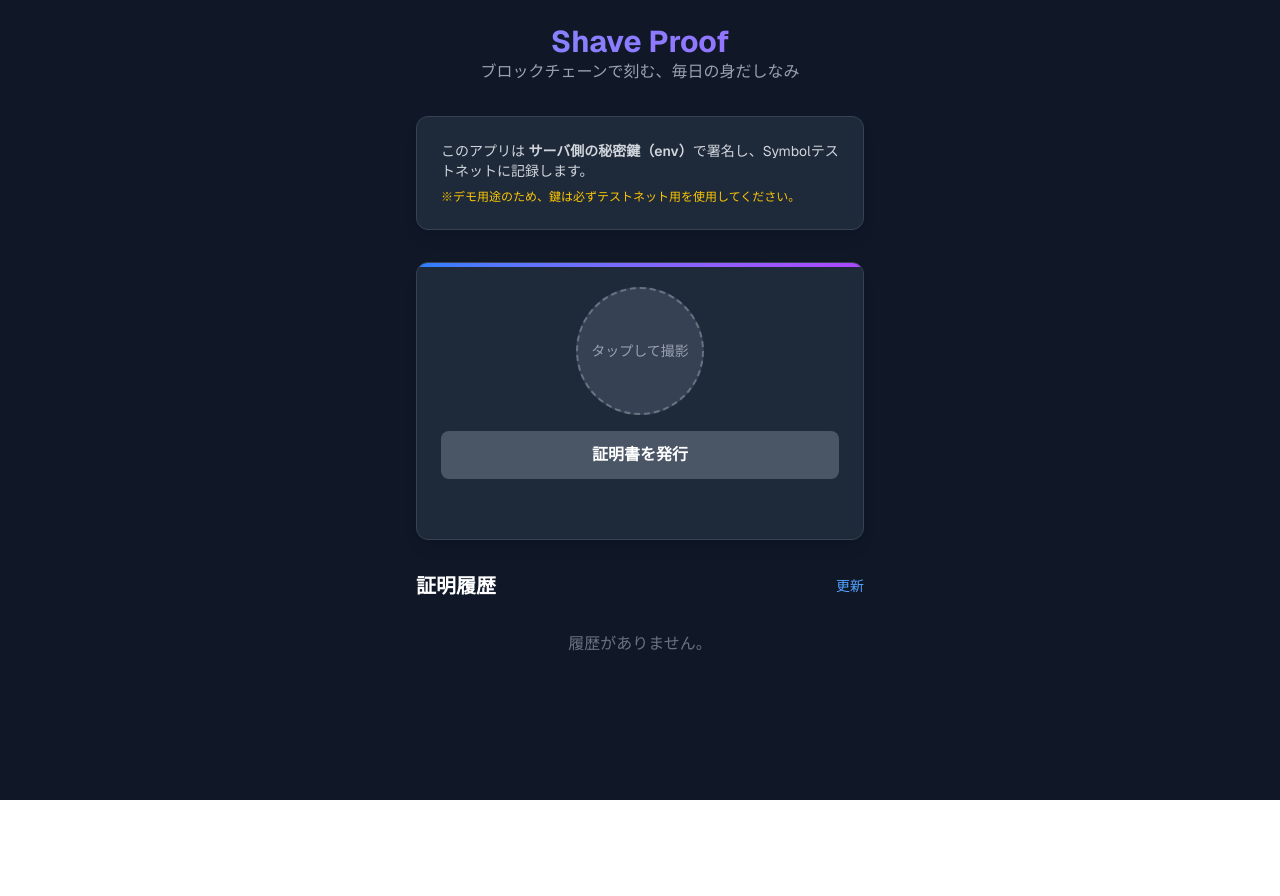
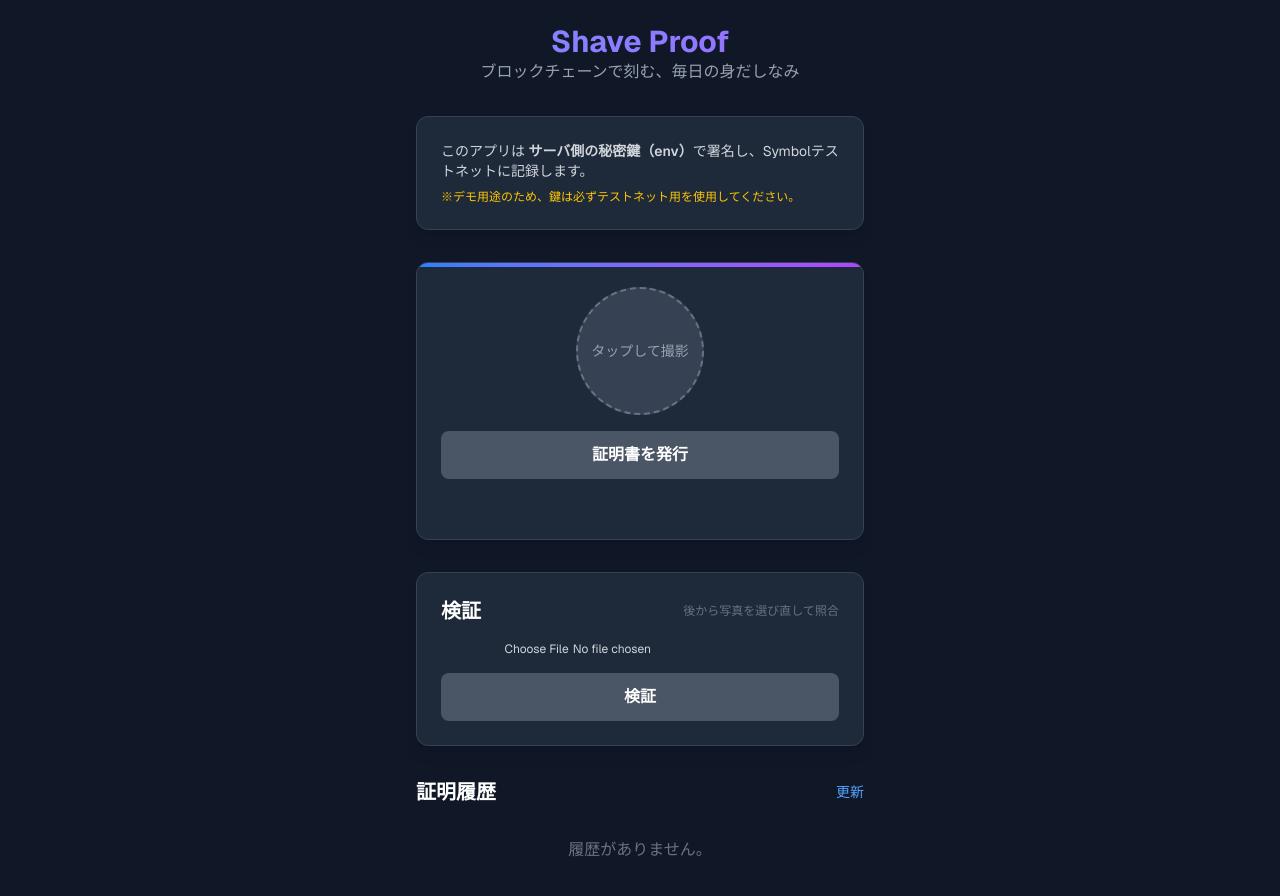
Before and after one commit to NarumiKomaba/blockchain-hige, a Next.js app: page / in a window 1280 px wide. Shown: the top 896 px of the page. Before the commit the page ends 800 px from the top, so only its background shows below. Built offline with nearby package versions, Linux system fonts and the light colour scheme.

Commit message:
Add proof details and verification flow

```diff
--- a/app/page.tsx
+++ b/app/page.tsx
@@ -1,6 +1,6 @@
 "use client";
 
-import { useState } from "react";
+import { useEffect, useState } from "react";
 
 // Simple SHA256 helper using Web Crypto API
 async function sha256(file: File): Promise<string> {
@@ -8,6 +8,50 @@
   const hashBuffer = await crypto.subtle.digest("SHA-256", buffer);
   const hashArray = Array.from(new Uint8Array(hashBuffer));
   return hashArray.map((b) => b.toString(16).padStart(2, "0")).join("");
+}
+
+const SYMBOL_EPOCH_ADJUSTMENT = 1615853185000;
+
+function formatSymbolTimestamp(timestamp?: string | number): string {
+  if (timestamp === undefined || timestamp === null) return "";
+  const numeric = Number(timestamp);
+  if (Number.isNaN(numeric)) return "";
+  return new Date(numeric + SYMBOL_EPOCH_ADJUSTMENT).toLocaleString("ja-JP");
+}
+
+type StoredPhoto = {
+  hash: string;
+  blob: Blob;
+  createdAt: number;
+};
+
+const DB_NAME = "shave-proof";
+const STORE_NAME = "photos";
+
+async function openPhotoDb(): Promise<IDBDatabase> {
+  return new Promise((resolve, reject) => {
+    const request = indexedDB.open(DB_NAME, 1);
+    request.onupgradeneeded = () => {
+      const db = request.result;
+      if (!db.objectStoreNames.contains(STORE_NAME)) {
+        db.createObjectStore(STORE_NAME, { keyPath: "hash" });
+      }
+    };
+    request.onsuccess = () => resolve(request.result);
+    request.onerror = () => reject(request.error);
+  });
+}
+
+async function savePhotoToIndexedDb(hash: string, file: File) {
+  const db = await openPhotoDb();
+  return new Promise<void>((resolve, reject) => {
+    const transaction = db.transaction(STORE_NAME, "readwrite");
+    const store = transaction.objectStore(STORE_NAME);
+    const record: StoredPhoto = { hash, blob: file, createdAt: Date.now() };
+    store.put(record);
+    transaction.oncomplete = () => resolve();
+    transaction.onerror = () => reject(transaction.error);
+  });
 }
 
 type ProofApiOk = {
@@ -43,13 +87,46 @@
   const [fileHash, setFileHash] = useState("");
   const [isUploading, setIsUploading] = useState(false);
   const [address, setAddress] = useState<string>("");
+  const [selectedFile, setSelectedFile] = useState<File | null>(null);
+  const [selectedPhotoUrl, setSelectedPhotoUrl] = useState<string | null>(null);
+  const [proofPhotoUrl, setProofPhotoUrl] = useState<string | null>(null);
+  const [proofHash, setProofHash] = useState("");
+  const [latestProof, setLatestProof] = useState<ProofsApiOk["items"][number] | null>(null);
+  const [verifyPhotoUrl, setVerifyPhotoUrl] = useState<string | null>(null);
+  const [verifyHash, setVerifyHash] = useState("");
+  const [verifyResult, setVerifyResult] = useState("");
+  const [isVerifying, setIsVerifying] = useState(false);
+  const [verifyMatch, setVerifyMatch] = useState<ProofsApiOk["items"][number] | null>(null);
+
+  useEffect(() => {
+    if (!selectedPhotoUrl) return;
+    return () => {
+      URL.revokeObjectURL(selectedPhotoUrl);
+    };
+  }, [selectedPhotoUrl]);
+
+  useEffect(() => {
+    if (!proofPhotoUrl) return;
+    return () => {
+      URL.revokeObjectURL(proofPhotoUrl);
+    };
+  }, [proofPhotoUrl]);
+
+  useEffect(() => {
+    if (!verifyPhotoUrl) return;
+    return () => {
+      URL.revokeObjectURL(verifyPhotoUrl);
+    };
+  }, [verifyPhotoUrl]);
 
   const handleFileChange = async (e: React.ChangeEvent<HTMLInputElement>) => {
     if (e.target.files && e.target.files[0]) {
       const file = e.target.files[0];
       const hash = await sha256(file);
+      setSelectedFile(file);
       setFileHash(hash);
       setStatus("ハッシュ化完了: " + hash.substring(0, 10) + "...");
+      setSelectedPhotoUrl(URL.createObjectURL(file));
     }
   };
 
@@ -66,6 +143,10 @@
       const ok = json as ProofsApiOk;
       setAddress(ok.address); // ✅ APIが返す address を採用
       setProofs(ok.items || []);
+      if (proofHash) {
+        const matched = ok.items.find((item) => item.messageText === proofHash) ?? null;
+        setLatestProof(matched);
+      }
       setStatus("履歴を更新しました。");
     } catch (e: any) {
       setStatus("履歴取得エラー: " + (e?.message ?? String(e)));
@@ -80,6 +161,17 @@
 
     setIsUploading(true);
     setStatus("証明中...");
+    setProofHash(fileHash);
+    setLatestProof(null);
+    setProofPhotoUrl(selectedPhotoUrl);
+
+    if (selectedFile) {
+      try {
+        await savePhotoToIndexedDb(fileHash, selectedFile);
+      } catch (e: any) {
+        console.warn("IndexedDB save failed:", e);
+      }
+    }
 
     try {
       const res = await fetch("/api/proof", {
@@ -108,6 +200,54 @@
       setStatus("エラー: " + (e?.message ?? String(e)));
     } finally {
       setIsUploading(false);
+    }
+  };
+
+  const handleVerifyFileChange = async (e: React.ChangeEvent<HTMLInputElement>) => {
+    if (e.target.files && e.target.files[0]) {
+      const file = e.target.files[0];
+      const hash = await sha256(file);
+      setVerifyHash(hash);
+      setVerifyPhotoUrl(URL.createObjectURL(file));
+      setVerifyResult("");
+      setVerifyMatch(null);
+    }
+  };
+
+  const handleVerify = async () => {
+    if (!verifyHash) {
+      setVerifyResult("検証する写真を選択してください。");
+      return;
+    }
+
+    setIsVerifying(true);
+    setVerifyResult("チェーンと照合中...");
+    setVerifyMatch(null);
+
+    try {
+      const res = await fetch("/api/proofs");
+      const json = (await res.json()) as ProofsApiOk | ProofApiNg;
+
+      if (!res.ok || json.ok === false) {
+        setVerifyResult(`検証エラー: ${(json as any)?.error ?? res.status}`);
+        return;
+      }
+
+      const ok = json as ProofsApiOk;
+      const matched = ok.items.find((item) => item.messageText === verifyHash);
+
+      if (!matched) {
+        setVerifyResult("一致する証明が見つかりませんでした。");
+        return;
+      }
+
+      const formatted = formatSymbolTimestamp(matched.timestamp);
+      setVerifyResult(`この写真は ${formatted || "不明"} に証明済みです。`);
+      setVerifyMatch(matched);
+    } catch (e: any) {
+      setVerifyResult("検証エラー: " + (e?.message ?? String(e)));
+    } finally {
+      setIsVerifying(false);
     }
   };
 
@@ -155,13 +295,21 @@
                 htmlFor="file-upload"
                 className="cursor-pointer inline-flex items-center justify-center w-32 h-32 rounded-full bg-gray-700 hover:bg-gray-600 border-2 border-dashed border-gray-500 transition-all group-hover:border-blue-400"
               >
-                {fileHash ? (
+                {selectedPhotoUrl ? (
                   <span className="text-4xl">📸</span>
                 ) : (
                   <span className="text-gray-400 text-sm">タップして撮影</span>
                 )}
               </label>
             </div>
+
+            {selectedPhotoUrl && (
+              <img
+                src={selectedPhotoUrl}
+                alt="撮影した写真のサムネイル"
+                className="mx-auto w-40 h-40 object-cover rounded-lg border border-gray-600"
+              />
+            )}
 
             {fileHash && (
               <div className="text-xs font-mono text-gray-400 break-all">
@@ -183,6 +331,109 @@
 
             <div className="text-sm text-yellow-400 min-h-[20px]">{status}</div>
           </div>
+        </div>
+
+        {/* Proof Result Section */}
+        {proofHash && (
+          <div className="bg-gray-800 p-6 rounded-xl shadow-lg border border-gray-700 space-y-4">
+            <div className="flex items-center justify-between">
+              <h2 className="text-xl font-semibold">証明情報</h2>
+              {latestProof?.hash && (
+                <a
+                  href={`https://testnet.symbol.fyi/transactions/${latestProof.hash}`}
+                  target="_blank"
+                  rel="noreferrer"
+                  className="text-xs text-blue-400 underline"
+                >
+                  確認
+                </a>
+              )}
+            </div>
+
+            {proofPhotoUrl && (
+              <img
+                src={proofPhotoUrl}
+                alt="証明に使用した写真のサムネイル"
+                className="w-full h-48 object-cover rounded-lg border border-gray-600"
+              />
+            )}
+
+            <dl className="space-y-2 text-sm text-gray-300">
+              <div>
+                <dt className="text-xs text-gray-500">写真ハッシュ（SHA-256）</dt>
+                <dd className="font-mono break-all">{proofHash}</dd>
+              </div>
+              <div>
+                <dt className="text-xs text-gray-500">トランザクションハッシュ</dt>
+                <dd className="font-mono break-all">
+                  {latestProof?.hash ?? "確認中..."}
+                </dd>
+              </div>
+              <div>
+                <dt className="text-xs text-gray-500">証明時刻</dt>
+                <dd>{latestProof?.timestamp ? formatSymbolTimestamp(latestProof.timestamp) : "確認中..."}</dd>
+              </div>
+            </dl>
+          </div>
+        )}
+
+        {/* Verify Section */}
+        <div className="bg-gray-800 p-6 rounded-xl shadow-lg border border-gray-700 space-y-4">
+          <div className="flex items-center justify-between">
+            <h2 className="text-xl font-semibold">検証</h2>
+            <span className="text-xs text-gray-500">後から写真を選び直して照合</span>
+          </div>
+
+          <div className="flex flex-col items-center gap-3">
+            <input
+              type="file"
+              accept="image/*"
+              onChange={handleVerifyFileChange}
+              className="text-xs text-gray-300"
+            />
+            {verifyPhotoUrl && (
+              <img
+                src={verifyPhotoUrl}
+                alt="検証する写真のサムネイル"
+                className="w-32 h-32 object-cover rounded-lg border border-gray-600"
+              />
+            )}
+            {verifyHash && (
+              <div className="text-xs font-mono text-gray-400 break-all">
+                ハッシュ値: {verifyHash}
+              </div>
+            )}
+          </div>
+
+          <button
+            onClick={handleVerify}
+            disabled={isVerifying || !verifyHash}
+            className={`w-full py-3 rounded-lg font-bold transition-all ${
+              isVerifying || !verifyHash
+                ? "bg-gray-600 cursor-not-allowed"
+                : "bg-gradient-to-r from-emerald-500 to-teal-500 hover:scale-105 active:scale-95 text-white shadow-lg shadow-emerald-500/30"
+            }`}
+          >
+            {isVerifying ? "検証中..." : "検証"}
+          </button>
+
+          {verifyResult && (
+            <div className="text-sm text-yellow-400 min-h-[20px]">{verifyResult}</div>
+          )}
+
+          {verifyMatch?.hash && (
+            <div className="text-xs text-gray-400 break-all">
+              tx hash: {verifyMatch.hash}{" "}
+              <a
+                href={`https://testnet.symbol.fyi/transactions/${verifyMatch.hash}`}
+                target="_blank"
+                rel="noreferrer"
+                className="text-blue-400 underline"
+              >
+                確認
+              </a>
+            </div>
+          )}
         </div>
 
         {/* History Section */}
```
